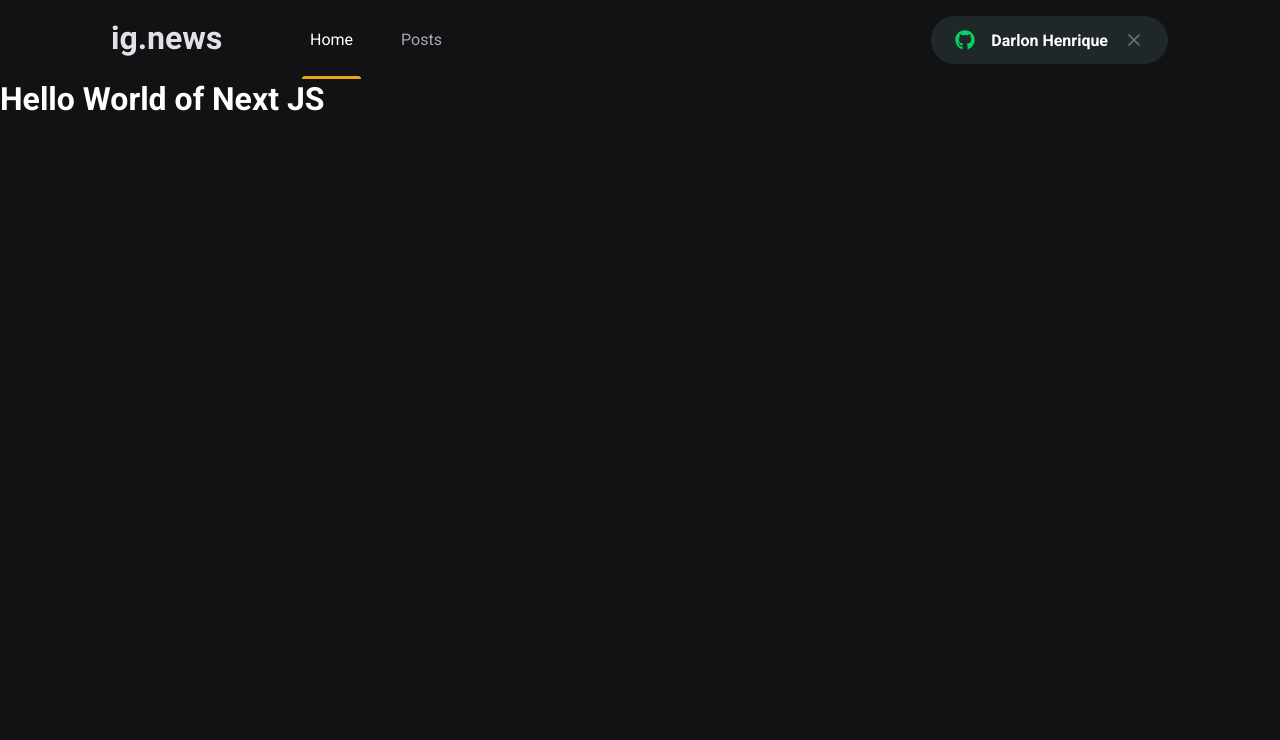
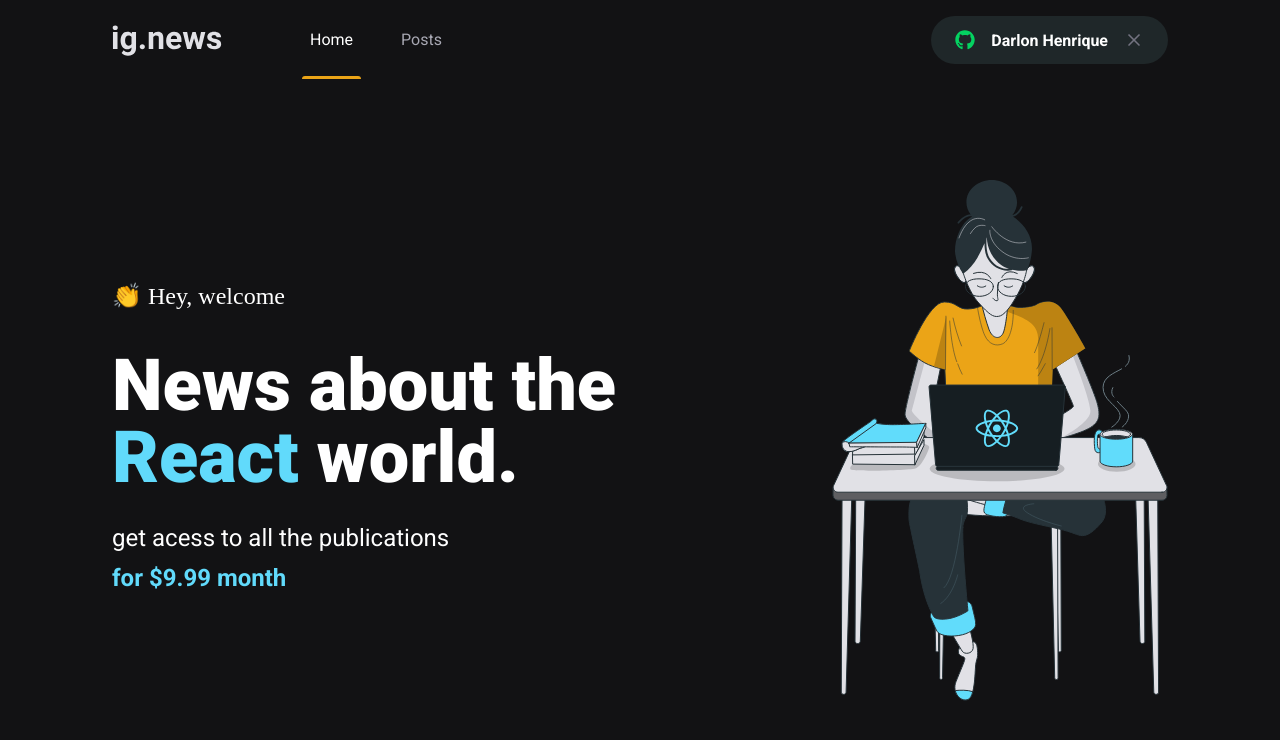
Before and after one commit to DarlonHenrique/ig-news, a Next.js app: page / in a window 1280 px wide. Shown: the top 740 px of the page. Built offline with nearby package versions, Linux system fonts and the light colour scheme.

Commit message:
feat: create home page and her style

```diff
--- /dev/null
+++ b/src/pages/home.module.scss
@@ -0,0 +1,40 @@
+.contentContainer {
+  max-width: 1120px;
+  margin: 0 auto;
+  padding: 0 2rem;
+  height: calc(100vh - 5rem);
+
+  display: flex;
+  align-items: center;
+  justify-content: space-between;
+}
+
+.hero {
+  max-width: 600px;
+
+  > span {
+    font: 1.5rem bold;
+  }
+
+  h1 {
+    font-size: 4.5rem;
+    font-weight: 900;
+    line-height: 4.5rem;
+    margin-top: 2.5rem;
+
+    span {
+      color: var(--cyan-500);
+    }
+  }
+
+  p {
+    font-size: 1.5rem;
+    line-height: 2.5rem;
+    margin-top: 1.5rem;
+
+    span {
+      color: var(--cyan-500);
+      font-weight: bold;
+    }
+  }
+}
--- a/src/pages/index.tsx
+++ b/src/pages/index.tsx
@@ -1,3 +1,26 @@
+import Head from 'next/head'
+import styles from './home.module.scss'
+
 export default function Home() {
-  return <h1>Hello World of Next JS</h1>
+  return (
+    <>
+      <Head>
+        <title>Home | Ig.news</title>
+      </Head>
+      <main className={styles.contentContainer}>
+        <section className={styles.hero}>
+          <span>👏 Hey, welcome </span>
+          <h1>
+            News about the <span>React</span> world.
+          </h1>
+          <p>
+            get acess to all the publications <br />
+            <span>for $9.99 month</span>
+          </p>
+        </section>
+
+        <img src='/images/avatar.svg' alt='girl coding' />
+      </main>
+    </>
+  )
 }
```
